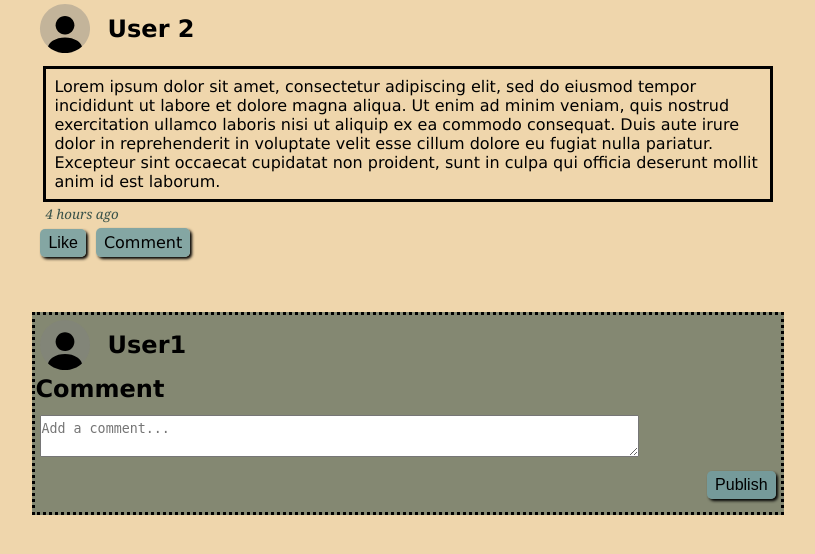
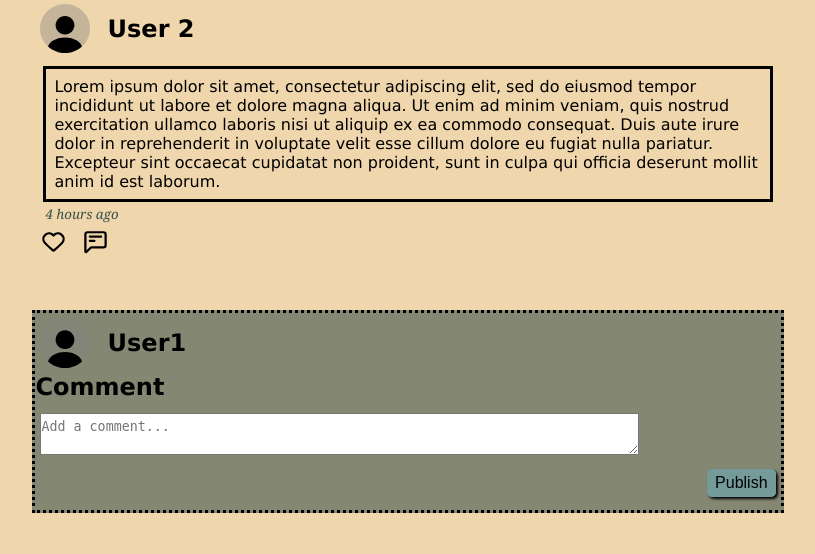
Before and after one commit to Delakilo/Delakilo, a PHP site: page /doc/html/comments.html in a window 1280 px wide. Shown: the part 203-757 px from the top of the page, without its empty margins (232-1047 px from the left). Run offline with PHP 8.4, Linux system fonts and the light colour scheme.

Commit message:
Update .html pages in doc

```diff
--- a/doc/html/comments.html
+++ b/doc/html/comments.html
@@ -26,10 +26,14 @@
                 <footer>
                     <form action="#" method="POST">
                         <ul>
-                            <li><label for="like" hidden>Like:</label><input id="like" type="button" value="Like"/></li>
+                            <li><label for="like" hidden>Like:</label><input id="like" type="image" src="../img/general/heart-empty.svg" alt="Like"/></li>
                         </ul>
                     </form>
-                    <a href="comments.html">Comment</a>
+                    <form action="#" method="GET">
+                        <ul>
+                            <li><label for="comment" hidden>Comment:</label><input id="comment" type="image" src="../img/general/comment.svg" alt="Comment"/></li>
+                        </ul>
+                    </form>
                 </footer>
             </section>
             <section>
--- a/doc/html/followers.html
+++ b/doc/html/followers.html
@@ -6,6 +6,7 @@
         <meta charset="UTF-8"/>
         <meta name="viewport" content="width=device-width, initial-scale=1.0"/>
         <link href="../../styles/followers.css" rel="stylesheet" type="text/css"/>
+        <link rel="icon" type="image/x-icon" href="../img/logo.svg">
     </head>
     <body>
         <header>
--- a/doc/html/following.html
+++ b/doc/html/following.html
@@ -6,6 +6,7 @@
         <meta charset="UTF-8"/>
         <meta name="viewport" content="width=device-width, initial-scale=1.0"/>
         <link href="../../styles/following.css" rel="stylesheet" type="text/css"/>
+        <link rel="icon" type="image/x-icon" href="../img/logo.svg">
     </head>
     <body>
         <header>
--- a/styles/comments.css
+++ b/styles/comments.css
@@ -52,3 +52,10 @@ body > main > section > p > small {                 /* The paragraph that descri
 body > main form > ul > li {
     display: block;
 }
+body > main > section > footer > form > ul > li {
+    display: inline-block;
+}
+body > main > section > footer > form > ul > li > input {
+    width: 2em;
+    vertical-align: bottom;
+}
--- a/styles/templates/forms.css
+++ b/styles/templates/forms.css
@@ -35,7 +35,7 @@ body > main form > ul > li:last-child {
     margin-top: 20px;
 }
 
-body > main form > ul > li > input[type="submit"], body > main form > ul > li > input[type="button"], body > main footer > a {
+body > main form > ul > li > input[type="submit"] {
     background-color: var(--moonstone-opaque);
     box-shadow: 2px 2px 3px black;
     font-size: 100%;
@@ -45,6 +45,6 @@ body > main form > ul > li > input[type="submit"], body > main form > ul > li >
     cursor: pointer;
 }
 
-body > main form > ul > li > input[type="submit"]:hover, body > main form > ul > li > input[type="button"]:hover {
+body > main form > ul > li > input[type="submit"]:hover {
     color: var(--grape);
 }
--- a/styles/templates/formspages.css
+++ b/styles/templates/formspages.css
@@ -8,7 +8,7 @@ body > main form > ul {
     padding: 0;
 }
 
-body > main form > ul > li, body > main footer > a {
+body > main form > ul > li {
     display: inline-block;
     margin: 0 !important;
 }
```
Also changed, not shown: doc/html/exploreposts.html (+6 -2 lines), doc/html/exploreuserprofile.html (+6 -2 lines), doc/html/home.html (+6 -2 lines), doc/html/homeprofile.html (+6 -2 lines), styles/templates/post.css (+11 -2 lines). Lines whose indentation alone changed are shown as unchanged.
